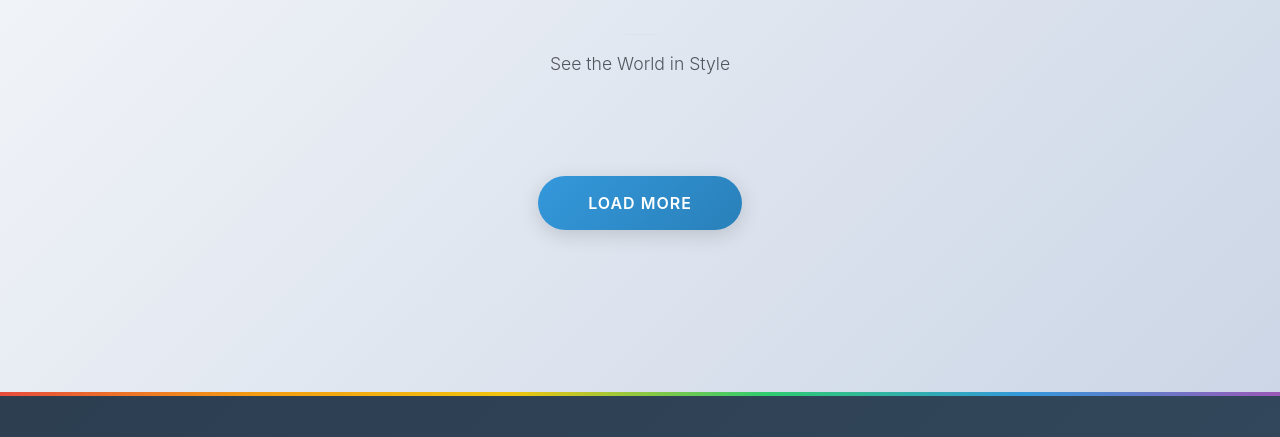
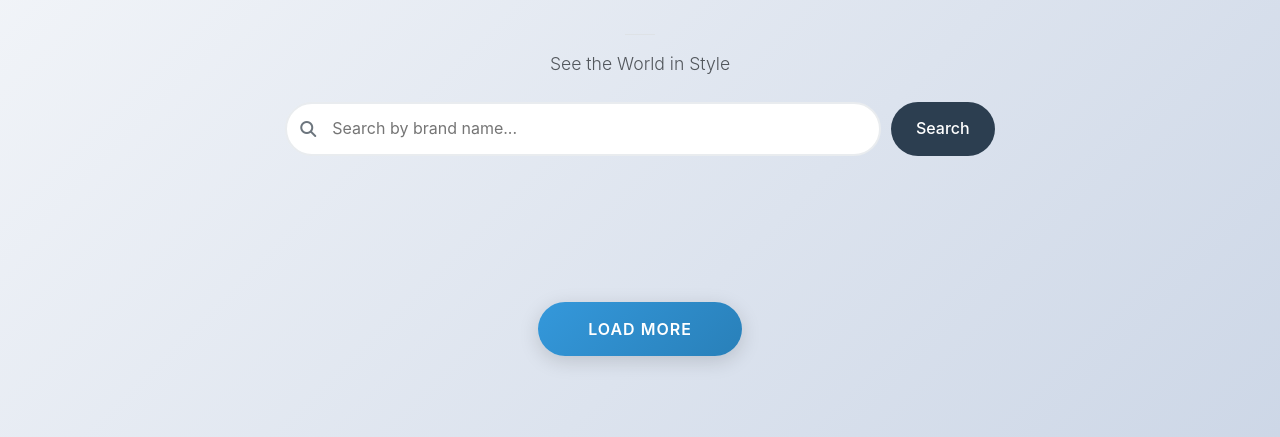
Before and after one commit to stylebag/FashionHood, a plain HTML site: page womens-glasses.html in a window 1280 px wide. Shown: the part 208-645 px from the top of the page. Drawn offline with nearby package versions, Linux system fonts and the light colour scheme; no server answers; a script that the page names is missing.

Commit message:
Update womens-glasses.html

```diff
--- a/womens-glasses.html
+++ b/womens-glasses.html
@@ -75,6 +75,28 @@
                     <span class="position-absolute bottom-0 start-50 translate-middle-x bg-primary" style="height: 4px; width: 80px;"></span>
                 </h2>
                 <p class="text-muted lead mb-0">See the World in Style</p>
+         <!-- Clean Search Section -->
+            <div class="mb-4">
+              <div class="container">
+                <div class="row justify-content-center">
+                  <div class="col-lg-8 col-md-10">
+                    <div class="search-container">
+                      <div class="search-input-wrapper">
+                        <i class="fas fa-search search-icon"></i>
+                        <input type="text"
+                               id="searchInput"
+                               class="search-input"
+                               placeholder="Search by brand name..."
+                               aria-label="Search products">
+                      </div>
+                      <button id="searchBtn" class="search-btn">
+                        Search
+                      </button>
+                    </div>
+                  </div>
+                </div>
+              </div>
+            </div>
             </div>
             <div id="products" class="row g-4"></div>
   <button id="loadMore" class="btn btn-primary">Load More</button>
```
